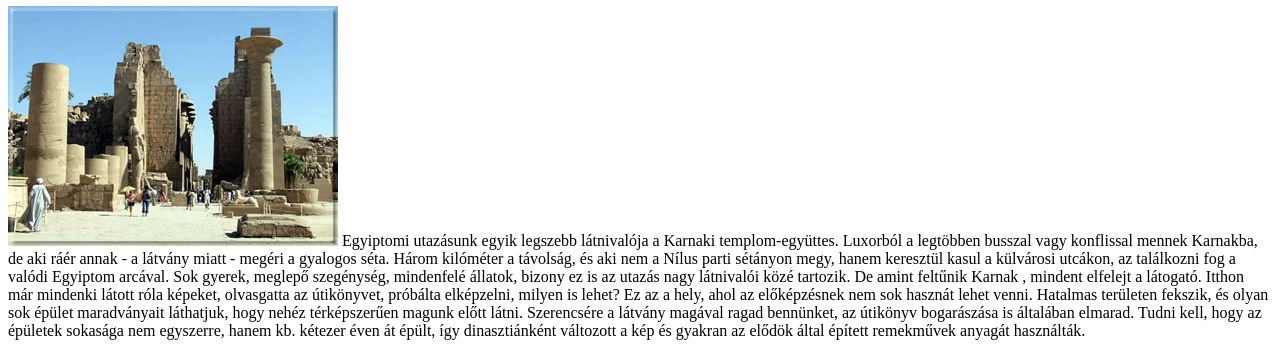
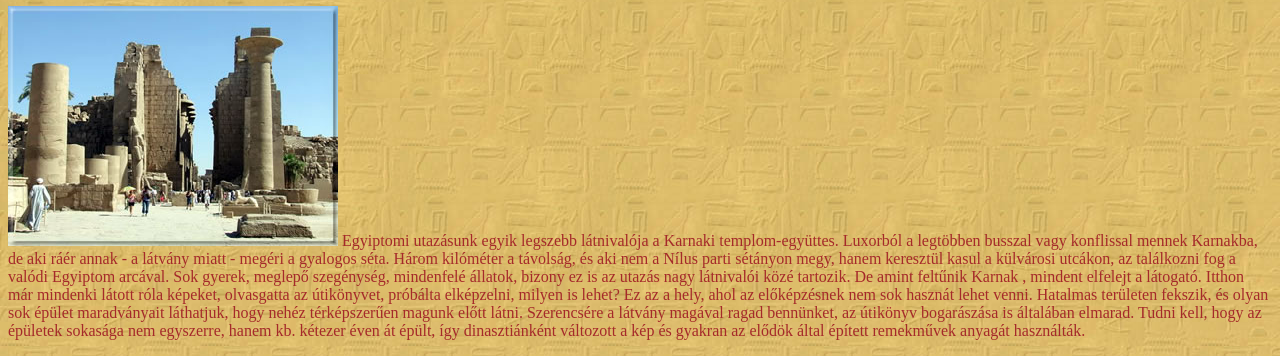
Before and after one commit to baloghp9408/balogh_peter_orai_projekt, a plain HTML site: page index.html in a window 1280 px wide. Shown: the part 454-810 px from the top of the page. Drawn offline with Linux system fonts and the light colour scheme.

Commit message:
css background add

```diff
--- a/index.css
+++ b/index.css
@@ -1,4 +1,9 @@
 h1{
     color: brown;
-
 }
+p{
+    color: brown;
+}
+body{
+    background-image: url(kepek/egyiptomihatter.jpg);
+}
```
